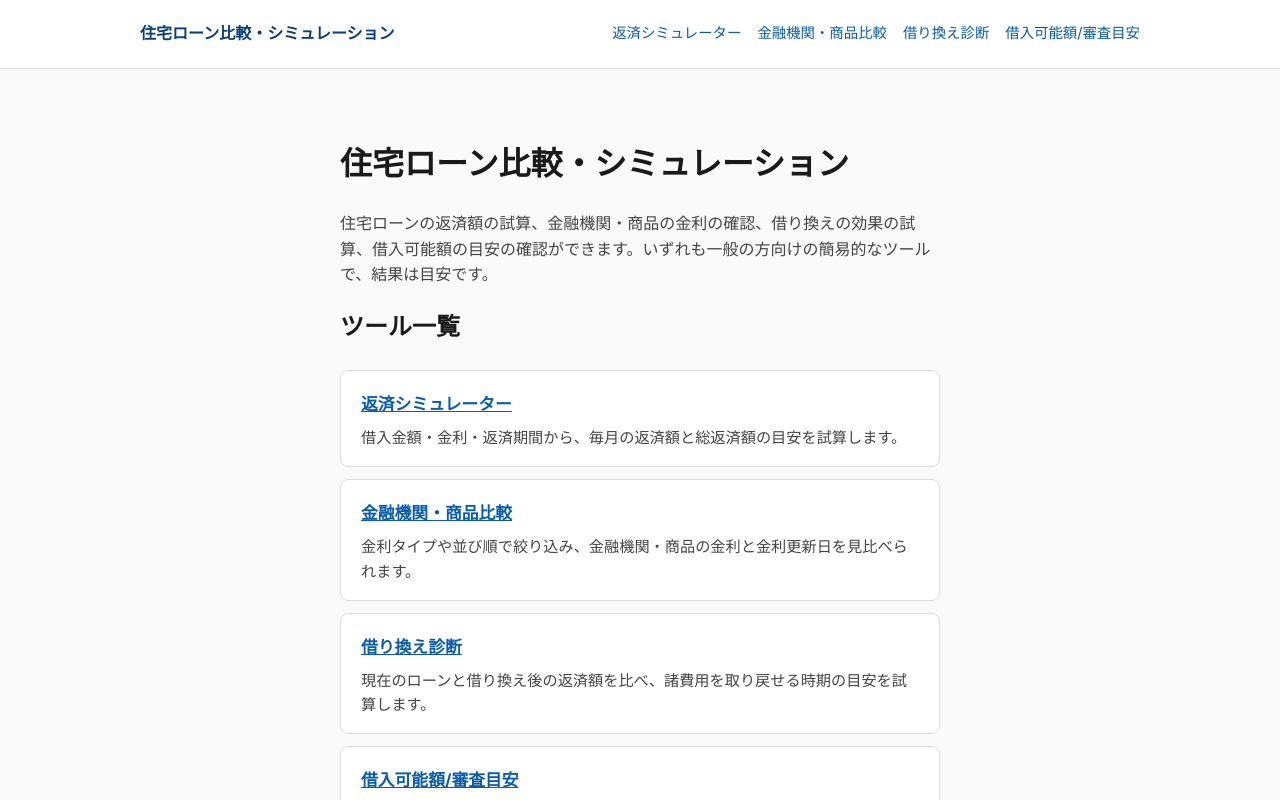
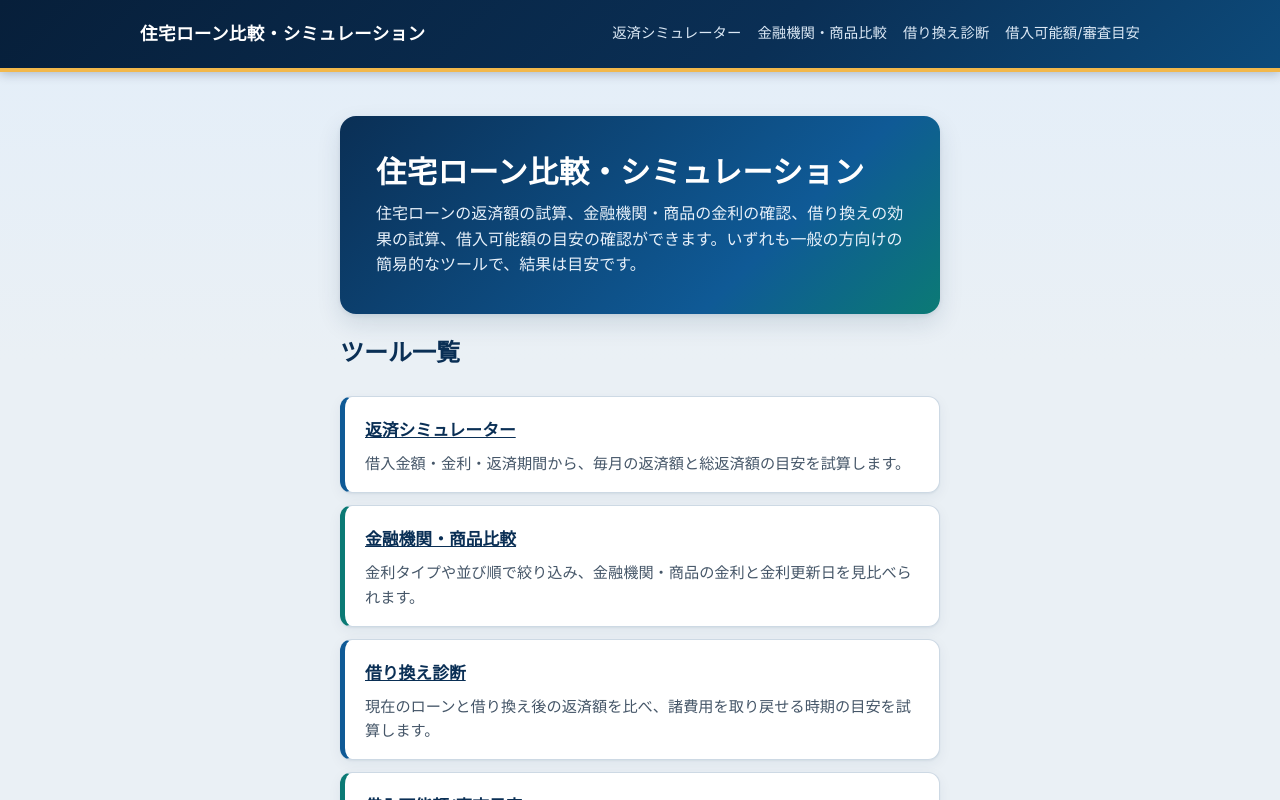
Before and after one commit to yutawebapp/Mortgage-loan, a Next.js app in the folder frontend/: page / in a window 1280 px wide. Shown: the top 800 px of the page. Built offline with nearby package versions, Linux system fonts and the light colour scheme; no server answers.

Commit message:
style(frontend): refresh visual design with brand palette
- Colors defined as CSS custom properties in globals.css
- Gradient header/footer, hero on home, tinted cards and result panels
- Color-coded charts (principal / interest) and styled tables

```diff
--- a/frontend/src/app/globals.css
+++ b/frontend/src/app/globals.css
@@ -1,5 +1,37 @@
 :root {
   color-scheme: light;
+  /* ---- テーマ（色・影・角丸はここだけで変更） ---- */
+  --bg: #eaf0f5;
+  --surface: #ffffff;
+  --ink: #16263a;
+  --muted: #455668;
+  --faint: #6b7a89;
+  --border: #cdd9e4;
+  --border-soft: #e4ebf2;
+  --field-border: #6d8195;
+  --brand: #0f5a96;
+  --brand-dark: #0a2f55;
+  --brand-deep: #071f3a;
+  --brand-soft: #eaf2fa;
+  --brand-tint: #e3eef9;
+  --brand-line: #b4cde6;
+  --teal: #0b7a75;
+  --teal-ink: #075e5a;
+  --teal-soft: #e2f4f2;
+  --teal-line: #9fd3ce;
+  --interest: #e0902b;
+  --accent: #f2b84b;
+  --on-dark: #dbe8f5;
+  --warn-bg: #fff3e0;
+  --warn-ink: #7a3e00;
+  --notice-bg: #fff8e1;
+  --notice-line: #e6d58a;
+  --danger: #b00020;
+  --danger-ink: #7a0016;
+  --danger-bg: #fff1f3;
+  --shadow: 0 1px 2px rgba(10, 47, 85, 0.06), 0 4px 14px rgba(10, 47, 85, 0.06);
+  --shadow-hover: 0 2px 4px rgba(10, 47, 85, 0.08), 0 10px 24px rgba(10, 47, 85, 0.12);
+  --radius: 12px;
 }
 
 * {
@@ -10,18 +42,23 @@ body {
   margin: 0;
   font-family: -apple-system, BlinkMacSystemFont, "Hiragino Sans", "Yu Gothic", "Noto Sans JP", sans-serif;
   line-height: 1.6;
-  color: #1a1a1a;
-  background: #fafafa;
+  color: var(--ink);
+  background: linear-gradient(180deg, var(--brand-tint) 0, var(--bg) 360px) no-repeat, var(--bg);
+  min-height: 100vh;
 }
+
+h1 { font-size: 1.6rem; line-height: 1.35; margin: 0 0 12px; color: var(--brand-deep); letter-spacing: 0.01em; }
+h2, h3 { color: var(--brand-dark); }
 
 main {
   max-width: 640px;
   margin: 0 auto;
-  padding: 48px 20px;
+  padding: 32px 20px 40px;
 }
+@media (min-width: 720px) { h1 { font-size: 1.9rem; } main { padding-top: 44px; } }
 
 a {
-  color: #0b5cad;
+  color: var(--brand);
 }
 
 .category-list {
@@ -34,176 +71,198 @@ a {
 .category-list a {
   display: block;
   padding: 16px 20px;
-  background: #fff;
-  border: 1px solid #ddd;
-  border-radius: 8px;
+  background: var(--surface);
+  border: 1px solid var(--border);
+  border-radius: var(--radius);
+  box-shadow: var(--shadow);
+  color: var(--brand-dark);
   text-decoration: none;
   font-weight: 600;
 }
 
 .category-list a:hover {
-  border-color: #0b5cad;
+  border-color: var(--brand);
 }
 
 /* ---- 返済シミュレーター ---- */
 main.wide { max-width: 1040px; }
-.lead { color: #444; }
+.lead { color: var(--muted); }
 .sr-only { position: absolute; width: 1px; height: 1px; overflow: hidden; clip: rect(0 0 0 0); white-space: nowrap; }
 .sim { display: grid; gap: 24px; align-items: start; }
 @media (min-width: 880px) { .sim { grid-template-columns: 340px 1fr; } .sim .panel { position: sticky; top: 16px; } }
 .sim h2 { font-size: 1.15rem; margin: 0 0 12px; }
 .sim h3 { font-size: 1rem; margin: 28px 0 8px; }
-.panel, .results { background: #fff; border: 1px solid #ddd; border-radius: 8px; padding: 20px; min-width: 0; }
+.panel, .results { background: var(--surface); border: 1px solid var(--border); border-top: 3px solid var(--brand); border-radius: var(--radius); box-shadow: var(--shadow); padding: 20px; min-width: 0; }
+.results { border-top-color: var(--teal); }
 .field { margin: 0 0 18px; padding: 0; border: 0; min-width: 0; }
 .field > label, legend { display: block; font-weight: 600; margin-bottom: 4px; padding: 0; }
 .input-row { display: flex; align-items: center; gap: 8px; }
-.input-row input { flex: 1; min-width: 0; font: inherit; font-size: 1rem; padding: 10px 12px; border: 1px solid #888; border-radius: 6px; background: #fff; }
-.unit { min-width: 2.5em; }
-.hint { font-size: 0.85rem; color: #555; margin: 4px 0 0; }
-.field-error { font-size: 0.875rem; color: #b00020; margin: 4px 0 0; font-weight: 600; }
-input[aria-invalid="true"] { border-color: #b00020; background: #fff6f7; }
+.input-row input { flex: 1; min-width: 0; font: inherit; font-size: 1rem; padding: 10px 12px; border: 1px solid var(--field-border); border-radius: 8px; background: var(--surface); }
+.input-row input:focus { border-color: var(--brand); outline: 3px solid var(--brand-line); outline-offset: 0; }
+.unit { min-width: 2.5em; color: var(--muted); font-weight: 600; }
+.hint { font-size: 0.85rem; color: var(--muted); margin: 4px 0 0; }
+.field-error { font-size: 0.875rem; color: var(--danger); margin: 4px 0 0; font-weight: 600; }
+input[aria-invalid="true"] { border-color: var(--danger); background: var(--danger-bg); }
 .radio, .check { display: flex; align-items: center; gap: 8px; padding: 6px 0; font-weight: 400; cursor: pointer; }
 .field > label.check { font-weight: 600; }
-.radio input, .check input { width: 20px; height: 20px; }
-.bonus-field { margin-top: 12px; padding-left: 12px; border-left: 3px solid #cfe0f3; }
-:focus-visible { outline: 3px solid #0b5cad; outline-offset: 2px; }
-.status { min-height: 1.6em; font-size: 0.9rem; color: #555; }
-.alert { border: 1px solid #b00020; background: #fff6f7; border-radius: 6px; padding: 12px 16px; margin: 8px 0 16px; color: #7a0016; }
+.radio input, .check input { width: 20px; height: 20px; accent-color: var(--brand); }
+.bonus-field { margin-top: 12px; padding-left: 12px; border-left: 3px solid var(--teal); }
+:focus-visible { outline: 3px solid var(--brand); outline-offset: 2px; }
+.status { min-height: 1.6em; font-size: 0.9rem; color: var(--muted); }
+.alert { border: 1px solid var(--danger); background: var(--danger-bg); border-radius: 8px; padding: 12px 16px; margin: 8px 0 16px; color: var(--danger-ink); }
 .alert p { margin: 0 0 8px; }
-.alert button, .toggle button { font: inherit; padding: 8px 14px; border: 1px solid #0b5cad; background: #fff; color: #0b5cad; border-radius: 6px; cursor: pointer; }
+.alert button, .toggle button { font: inherit; padding: 8px 14px; border: 1px solid var(--brand); background: var(--surface); color: var(--brand); border-radius: 8px; cursor: pointer; }
+.alert button:hover, .toggle button:hover { background: var(--brand-tint); }
 .stale { opacity: 0.55; transition: opacity 0.15s; }
 .summary { display: grid; grid-template-columns: 1fr 1fr; gap: 12px; margin: 8px 0; }
-.summary div { background: #f3f7fc; border-radius: 6px; padding: 12px; min-width: 0; }
-.summary dt { font-size: 0.8rem; color: #444; }
+.summary div { background: var(--brand-soft); border: 1px solid var(--brand-line); border-left: 4px solid var(--brand); border-radius: 8px; padding: 12px; min-width: 0; }
+.summary div:nth-child(2) { background: var(--teal-soft); border-color: var(--teal-line); border-left-color: var(--teal); }
+.summary dt { font-size: 0.8rem; font-weight: 600; color: var(--muted); }
 .summary dd { margin: 2px 0 0; font-weight: 700; font-variant-numeric: tabular-nums; overflow-wrap: anywhere; }
-.summary .big { font-size: 1.3rem; color: #0b3f7a; }
+.summary .big { font-size: 1.3rem; color: var(--brand-dark); }
+.summary div:nth-child(2) .big { color: var(--teal-ink); }
 .chart { width: 100%; height: auto; display: block; }
-.chart-axis line { stroke: #e2e2e2; }
-.chart-axis text { font-size: 11px; fill: #555; }
-.chart-area { fill: #0b5cad; fill-opacity: 0.15; }
-.chart-line { stroke: #0b5cad; stroke-width: 2.5; }
-.bar-principal { fill: #0b5cad; }
-.bar-interest { fill: #e0902b; }
+.chart-axis line { stroke: var(--border); }
+.chart-axis text { font-size: 11px; fill: var(--muted); }
+.chart-area { fill: var(--teal); fill-opacity: 0.16; }
+.chart-line { stroke: var(--teal); stroke-width: 2.5; }
+.bar-principal { fill: var(--brand); }
+.bar-interest { fill: var(--interest); }
 .legend { font-size: 0.85rem; margin: 4px 0 0; }
 .sw { display: inline-block; width: 12px; height: 12px; border-radius: 2px; margin: 0 4px 0 8px; vertical-align: -1px; }
-.sw-p { background: #0b5cad; margin-left: 0; } .sw-i { background: #e0902b; }
+.sw-p { background: var(--brand); margin-left: 0; } .sw-i { background: var(--interest); }
 .table-head { display: flex; justify-content: space-between; align-items: end; gap: 12px; }
 .toggle { display: flex; margin-bottom: 8px; }
 .toggle button { border-radius: 0; }
-.toggle button:first-child { border-radius: 6px 0 0 6px; }
-.toggle button:last-child { border-radius: 0 6px 6px 0; border-left: 0; }
-.toggle button[aria-pressed="true"] { background: #0b5cad; color: #fff; }
-.table-wrap { overflow: auto; max-height: 480px; border: 1px solid #ddd; border-radius: 6px; }
+.toggle button:first-child { border-radius: 8px 0 0 8px; }
+.toggle button:last-child { border-radius: 0 8px 8px 0; border-left: 0; }
+.toggle button[aria-pressed="true"], .toggle button[aria-pressed="true"]:hover { background: var(--brand); color: #fff; }
+.table-wrap { overflow: auto; max-height: 480px; border: 1px solid var(--border); border-radius: 8px; background: var(--surface); }
 table { border-collapse: collapse; width: 100%; font-size: 0.875rem; font-variant-numeric: tabular-nums; }
-th, td { padding: 8px 10px; text-align: right; white-space: nowrap; border-bottom: 1px solid #eee; }
-thead th { position: sticky; top: 0; background: #f3f7fc; z-index: 1; }
+th, td { padding: 8px 10px; text-align: right; white-space: nowrap; border-bottom: 1px solid var(--border-soft); }
+thead th { position: sticky; top: 0; background: var(--brand-dark); color: #fff; z-index: 1; border-bottom: 0; }
+tbody tr:nth-child(even) { background: #f5f9fc; }
+tbody tr:hover { background: var(--brand-tint); }
 tbody th { text-align: left; font-weight: 600; }
-.disclaimer { margin: 24px 0 0; padding: 12px 14px; background: #fffbea; border: 1px solid #e6d58a; border-radius: 6px; font-size: 0.9rem; }
+.disclaimer { margin: 24px 0 0; padding: 12px 14px; background: var(--notice-bg); border: 1px solid var(--notice-line); border-radius: 8px; font-size: 0.9rem; }
 @media (prefers-reduced-motion: reduce) { .stale { transition: none; } }
 
 /* ---- 金融機関・商品比較 ---- */
-.notice-sample { margin: 8px 0 16px; padding: 10px 14px; background: #eef3fb; border: 1px solid #b9cde8; border-left-width: 6px; border-radius: 6px; font-size: 0.9rem; }
-.notice-sample strong { display: inline-block; margin-right: 8px; padding: 0 8px; background: #0b3f7a; color: #fff; border-radius: 4px; font-size: 0.8rem; }
+.notice-sample { margin: 8px 0 16px; padding: 10px 14px; background: var(--brand-tint); border: 1px solid var(--brand-line); border-left-width: 6px; border-radius: 8px; font-size: 0.9rem; }
+.notice-sample strong { display: inline-block; margin-right: 8px; padding: 0 8px; background: var(--brand-dark); color: #fff; border-radius: 4px; font-size: 0.8rem; }
 .filters { display: grid; gap: 12px; margin: 16px 0 24px; }
 @media (min-width: 720px) { .filters { grid-template-columns: 1fr 1fr; } }
-.filter-title { font-size: 0.9rem; margin: 0 0 6px; color: #444; }
+.filter-title { font-size: 0.9rem; margin: 0 0 6px; color: var(--muted); }
 .chips { list-style: none; margin: 0; padding: 0; display: flex; flex-wrap: wrap; gap: 8px; }
-.chip { display: inline-flex; align-items: center; min-height: 44px; padding: 6px 14px; border: 1px solid #0b5cad; border-radius: 22px; background: #fff; color: #0b5cad; text-decoration: none; font-size: 0.95rem; }
-.chip:hover { background: #eef3fb; }
-.chip.active { background: #0b5cad; color: #fff; font-weight: 600; }
+.chip { display: inline-flex; align-items: center; min-height: 44px; padding: 6px 14px; border: 1px solid var(--brand); border-radius: 22px; background: var(--surface); color: var(--brand); text-decoration: none; font-size: 0.95rem; transition: background 0.15s; }
+.chip:hover { background: var(--brand-tint); }
+.chip.active { background: var(--brand); border-color: var(--brand); color: #fff; font-weight: 600; }
 .result-title { font-size: 1.15rem; margin: 0 0 12px; display: flex; flex-wrap: wrap; align-items: baseline; gap: 4px 12px; }
-.result-meta { font-size: 0.85rem; font-weight: 400; color: #555; }
+.result-meta { font-size: 0.85rem; font-weight: 400; color: var(--muted); }
 .product-list { list-style: none; margin: 0; padding: 0; display: grid; gap: 12px; }
-.product-card { background: #fff; border: 1px solid #ddd; border-radius: 8px; padding: 16px; display: grid; gap: 12px; min-width: 0; }
+.product-card { background: var(--surface); border: 1px solid var(--border); border-radius: var(--radius); box-shadow: var(--shadow); padding: 16px; display: grid; gap: 12px; min-width: 0; transition: box-shadow 0.15s, border-color 0.15s; }
+.product-card:hover { box-shadow: var(--shadow-hover); border-color: var(--brand-line); }
 @media (min-width: 720px) { .product-card { grid-template-columns: 1fr 240px; } .product-actions { grid-column: 1 / -1; } }
 .product-card h3 { margin: 2px 0; font-size: 1.05rem; overflow-wrap: anywhere; }
-.inst { margin: 0; font-size: 0.85rem; color: #555; }
+.inst { margin: 0; font-size: 0.85rem; color: var(--muted); }
 .type { margin: 0; font-size: 0.9rem; }
+.product-rate { background: var(--brand-soft); border-radius: 8px; padding: 10px 12px; align-self: start; }
 .product-rate p { margin: 0 0 4px; }
-.rate-label { display: block; font-size: 0.8rem; color: #444; }
-.rate strong { font-size: 1.5rem; color: #0b3f7a; font-variant-numeric: tabular-nums; }
-.meta { font-size: 0.85rem; color: #333; }
-.product-actions { margin: 0; display: flex; flex-wrap: wrap; gap: 8px 20px; padding-top: 10px; border-top: 1px solid #eee; }
+.rate-label { display: block; font-size: 0.8rem; color: var(--muted); }
+.rate strong { font-size: 1.5rem; color: var(--brand); font-variant-numeric: tabular-nums; }
+.meta { font-size: 0.85rem; color: var(--ink); }
+.product-actions { margin: 0; display: flex; flex-wrap: wrap; gap: 8px 20px; padding-top: 10px; border-top: 1px solid var(--border-soft); }
 .product-actions a { display: inline-flex; align-items: center; min-height: 44px; }
-.badge-stale { display: inline-block; margin: 2px 0 6px; padding: 2px 10px; background: #fff3e0; color: #7a3e00; border: 1px solid #e0902b; border-radius: 4px; font-size: 0.8rem; font-weight: 700; }
+.badge-stale { display: inline-block; margin: 2px 0 6px; padding: 2px 10px; background: var(--warn-bg); color: var(--warn-ink); border: 1px solid var(--interest); border-radius: 4px; font-size: 0.8rem; font-weight: 700; }
 .pager { display: flex; justify-content: space-between; align-items: center; gap: 12px; margin: 20px 0 0; }
 .pager a, .pager .disabled { min-height: 44px; display: inline-flex; align-items: center; padding: 0 8px; }
-.pager .disabled { color: #999; }
-.empty { color: #444; }
+.pager .disabled { color: var(--faint); }
+.empty { color: var(--muted); }
 .empty a { margin-left: 8px; }
-a.btn-link { display: inline-flex; align-items: center; min-height: 44px; padding: 0 16px; border: 1px solid #0b5cad; border-radius: 6px; background: #fff; text-decoration: none; font-weight: 600; }
-a.btn-link:hover { background: #eef3fb; }
+a.btn-link { display: inline-flex; align-items: center; min-height: 44px; padding: 0 16px; border: 1px solid var(--brand); border-radius: 8px; background: var(--brand); color: #fff; text-decoration: none; font-weight: 600; }
+a.btn-link:hover { background: var(--brand-dark); }
 .detail-title { margin-top: 2px; overflow-wrap: anywhere; }
-.card { background: #fff; border: 1px solid #ddd; border-radius: 8px; padding: 20px; margin: 0 0 16px; min-width: 0; }
+.card { background: var(--surface); border: 1px solid var(--border); border-top: 3px solid var(--brand); border-radius: var(--radius); box-shadow: var(--shadow); padding: 20px; margin: 0 0 16px; min-width: 0; }
 .card h2 { font-size: 1.1rem; margin: 0 0 12px; }
 .info { display: grid; grid-template-columns: 1fr 1fr; gap: 12px; margin: 0 0 12px; }
-.info div { background: #f3f7fc; border-radius: 6px; padding: 12px; min-width: 0; }
-.info dt { font-size: 0.8rem; color: #444; }
+.info div { background: var(--brand-soft); border: 1px solid var(--brand-line); border-left: 4px solid var(--brand); border-radius: 8px; padding: 12px; min-width: 0; }
+.info dt { font-size: 0.8rem; font-weight: 600; color: var(--muted); }
 .info dd { margin: 2px 0 0; font-weight: 700; overflow-wrap: anywhere; }
-.info .big { font-size: 1.4rem; color: #0b3f7a; }
+.info .big { font-size: 1.4rem; color: var(--brand-dark); }
 @media (max-width: 480px) { .info { grid-template-columns: 1fr; } }
 .table-wrap.plain { max-height: none; }
 th.left, tbody th { text-align: left; }
 
 /* ---- 借り換え診断 ---- */
-.chart-zero { stroke: #555; stroke-width: 1.5; stroke-dasharray: 4 3; }
-.chart-zero-label { font-size: 11px; fill: #555; }
-.chart-be-line { stroke: #e0902b; stroke-width: 1.5; stroke-dasharray: 3 3; }
-.chart-be-dot { fill: #e0902b; stroke: #fff; stroke-width: 2; }
-.chart-be-label { font-size: 12px; font-weight: 700; fill: #7a3e00; }
+.chart-zero { stroke: var(--muted); stroke-width: 1.5; stroke-dasharray: 4 3; }
+.chart-zero-label { font-size: 11px; fill: var(--muted); }
+.chart-be-line { stroke: var(--interest); stroke-width: 1.5; stroke-dasharray: 3 3; }
+.chart-be-dot { fill: var(--interest); stroke: #fff; stroke-width: 2; }
+.chart-be-label { font-size: 12px; font-weight: 700; fill: var(--warn-ink); }
 .compare { width: 100%; margin: 8px 0; }
 .compare th, .compare td { text-align: right; white-space: normal; }
 .compare thead th { position: static; }
 .compare tbody th { font-weight: 600; text-align: left; }
-.compare td.diff { font-weight: 700; }
-.verdict { margin: 12px 0; padding: 14px 16px; background: #f3f7fc; border-left: 6px solid #0b5cad; border-radius: 6px; }
+.compare td.diff { font-weight: 700; color: var(--teal-ink); }
+.verdict { margin: 12px 0; padding: 14px 16px; background: var(--teal-soft); border: 1px solid var(--teal-line); border-left: 6px solid var(--teal); border-radius: 8px; }
 .verdict p { margin: 0 0 4px; }
-.verdict .big { font-size: 1.15rem; font-weight: 700; color: #0b3f7a; overflow-wrap: anywhere; }
-.note { margin: 12px 0; padding: 10px 14px; background: #eef3fb; border: 1px solid #b9cde8; border-radius: 6px; font-size: 0.9rem; }
+.verdict .big { font-size: 1.15rem; font-weight: 700; color: var(--teal-ink); overflow-wrap: anywhere; }
+.note { margin: 12px 0; padding: 10px 14px; background: var(--brand-tint); border: 1px solid var(--brand-line); border-radius: 8px; font-size: 0.9rem; }
 
 /* ---- 借入可能額/審査目安 ---- */
-.advanced { margin: 0 0 8px; border: 1px solid #ddd; border-radius: 6px; padding: 0 12px; }
+.advanced { margin: 0 0 8px; border: 1px solid var(--brand-line); background: var(--brand-soft); border-radius: 8px; padding: 0 12px; }
 .advanced summary { cursor: pointer; font-weight: 600; min-height: 44px; display: flex; align-items: center; }
+.advanced[open] { background: var(--surface); }
 .advanced[open] summary { margin-bottom: 4px; }
 .cta { margin: 20px 0 0; }
 
 /* ---- サイト共通（ヘッダー・フッター・パンくず） ---- */
-.site-header { background: #fff; border-bottom: 1px solid #ddd; }
+.site-header { background: linear-gradient(135deg, var(--brand-deep), var(--brand-dark) 60%, #0d4a7a); border-bottom: 4px solid var(--accent); box-shadow: 0 2px 10px rgba(7, 31, 58, 0.25); }
 .site-header-inner, .site-footer-inner { max-width: 1040px; margin: 0 auto; padding: 12px 20px; }
-.site-name { display: inline-block; font-weight: 700; color: #0b3f7a; text-decoration: none; padding: 6px 0; overflow-wrap: anywhere; }
+.site-name { display: inline-block; font-weight: 700; font-size: 1.1rem; letter-spacing: 0.02em; color: #fff; text-decoration: none; padding: 6px 0; overflow-wrap: anywhere; }
 .site-nav, .footer-nav { list-style: none; margin: 0; padding: 0; display: flex; flex-wrap: wrap; gap: 0 16px; }
-.site-nav a, .footer-nav a { display: inline-flex; align-items: center; min-height: 44px; font-size: 0.9rem; text-decoration: none; border-bottom: 2px solid transparent; }
-.site-nav a:hover, .footer-nav a:hover { text-decoration: underline; }
-.site-nav a[aria-current="page"] { font-weight: 700; color: #0b3f7a; border-bottom-color: #0b5cad; }
+.site-nav a, .footer-nav a { display: inline-flex; align-items: center; min-height: 44px; font-size: 0.9rem; color: var(--on-dark); text-decoration: none; border-bottom: 2px solid transparent; }
+.site-nav a:hover, .footer-nav a:hover { color: #fff; text-decoration: underline; }
+.site-nav a[aria-current="page"] { font-weight: 700; color: #fff; border-bottom-color: var(--accent); }
+.site-header :focus-visible, .site-footer :focus-visible { outline-color: var(--accent); }
 @media (min-width: 880px) {
   .site-header-inner { display: flex; align-items: center; justify-content: space-between; gap: 24px; }
 }
-.site-footer { margin-top: 24px; background: #fff; border-top: 1px solid #ddd; }
+.site-footer { margin-top: 40px; background: var(--brand-deep); color: var(--on-dark); }
 .site-footer-inner { padding-top: 24px; padding-bottom: 32px; }
 .footer-name { margin: 0 0 4px; font-weight: 700; }
-.footer-name a { color: #0b3f7a; text-decoration: none; }
-.footer-note { margin: 12px 0 0; font-size: 0.85rem; color: #444; }
+.footer-name a { color: #fff; text-decoration: none; }
+.footer-note { margin: 12px 0 0; font-size: 0.85rem; color: var(--on-dark); }
 
 .breadcrumb { margin: 0 0 16px; font-size: 0.875rem; }
 .breadcrumb ol { list-style: none; margin: 0; padding: 0; display: flex; flex-wrap: wrap; gap: 2px 0; }
 .breadcrumb li { display: inline-flex; align-items: center; min-width: 0; }
-.breadcrumb li + li::before { content: "›"; margin: 0 8px; color: #666; }
+.breadcrumb li + li::before { content: "›"; margin: 0 8px; color: var(--faint); }
 .breadcrumb a { display: inline-flex; align-items: center; min-height: 32px; }
-.breadcrumb [aria-current="page"] { color: #444; overflow-wrap: anywhere; }
+.breadcrumb [aria-current="page"] { color: var(--muted); overflow-wrap: anywhere; }
 
 /* ---- 解説コンテンツ ---- */
-.about { margin: 32px 0 0; padding: 20px; background: #fff; border: 1px solid #ddd; border-radius: 8px; }
+.about { margin: 32px 0 0; padding: 20px; background: var(--surface); border: 1px solid var(--border); border-top: 3px solid var(--brand); border-radius: var(--radius); box-shadow: var(--shadow); }
 .about h2 { font-size: 1.15rem; margin: 0 0 12px; }
 .about h3 { font-size: 1rem; margin: 20px 0 8px; }
 .about p { margin: 0 0 8px; }
-.faq details { border: 1px solid #ddd; border-radius: 6px; padding: 0 12px; margin: 0 0 8px; }
+.faq details { border: 1px solid var(--brand-line); background: var(--brand-soft); border-radius: 8px; padding: 0 12px; margin: 0 0 8px; }
 .faq summary { cursor: pointer; font-weight: 600; min-height: 44px; display: flex; align-items: center; }
+.faq details[open] { background: var(--surface); }
 .faq details[open] summary { margin-bottom: 4px; }
 .faq details p { margin: 0 0 12px; }
-.home-intro { color: #444; }
+
+/* ---- ホーム ---- */
+.hero { margin: 0 0 8px; padding: 24px 20px; background: linear-gradient(135deg, var(--brand-dark), var(--brand) 70%, var(--teal)); border-radius: 16px; box-shadow: var(--shadow-hover); }
+.hero h1 { color: #fff; margin-bottom: 8px; }
+.hero .home-intro { color: #e8f1fa; margin: 0; }
+@media (min-width: 720px) { .hero { padding: 36px; } }
+.home-intro { color: var(--muted); }
 .tool-cards { list-style: none; padding: 0; margin: 24px 0 0; display: grid; gap: 12px; }
-.tool-cards li { background: #fff; border: 1px solid #ddd; border-radius: 8px; padding: 16px 20px; }
-.tool-cards li:hover, .tool-cards li:focus-within { border-color: #0b5cad; }
+.tool-cards li { background: var(--surface); border: 1px solid var(--border); border-left: 5px solid var(--teal); border-radius: var(--radius); box-shadow: var(--shadow); padding: 16px 20px; transition: box-shadow 0.15s, border-color 0.15s, transform 0.15s; }
+.tool-cards li:nth-child(odd) { border-left-color: var(--brand); }
+.tool-cards li:hover, .tool-cards li:focus-within { border-color: var(--brand); box-shadow: var(--shadow-hover); transform: translateY(-1px); }
 .tool-cards h3 { margin: 0 0 4px; font-size: 1.05rem; }
-.tool-cards p { margin: 0; color: #444; font-size: 0.95rem; }
-.tool-cards a { display: inline-block; padding: 4px 0; }
+.tool-cards p { margin: 0; color: var(--muted); font-size: 0.95rem; }
+.tool-cards a { display: inline-block; padding: 4px 0; font-weight: 700; color: var(--brand-dark); }
+@media (prefers-reduced-motion: reduce) { .product-card, .tool-cards li, .chip { transition: none; } .tool-cards li:hover { transform: none; } }
--- a/frontend/src/app/page.tsx
+++ b/frontend/src/app/page.tsx
@@ -16,10 +16,12 @@ export default function Home() {
   return (
     <main>
       <JsonLd data={webSiteJsonLd()} />
-      <h1>住宅ローン比較・シミュレーション</h1>
-      <p className="home-intro">
-        住宅ローンの返済額の試算、金融機関・商品の金利の確認、借り換えの効果の試算、借入可能額の目安の確認ができます。いずれも一般の方向けの簡易的なツールで、結果は目安です。
-      </p>
+      <div className="hero">
+        <h1>住宅ローン比較・シミュレーション</h1>
+        <p className="home-intro">
+          住宅ローンの返済額の試算、金融機関・商品の金利の確認、借り換えの効果の試算、借入可能額の目安の確認ができます。いずれも一般の方向けの簡易的なツールで、結果は目安です。
+        </p>
+      </div>
       <section aria-labelledby="tools-h">
         <h2 id="tools-h">ツール一覧</h2>
         <ul className="tool-cards">
```
